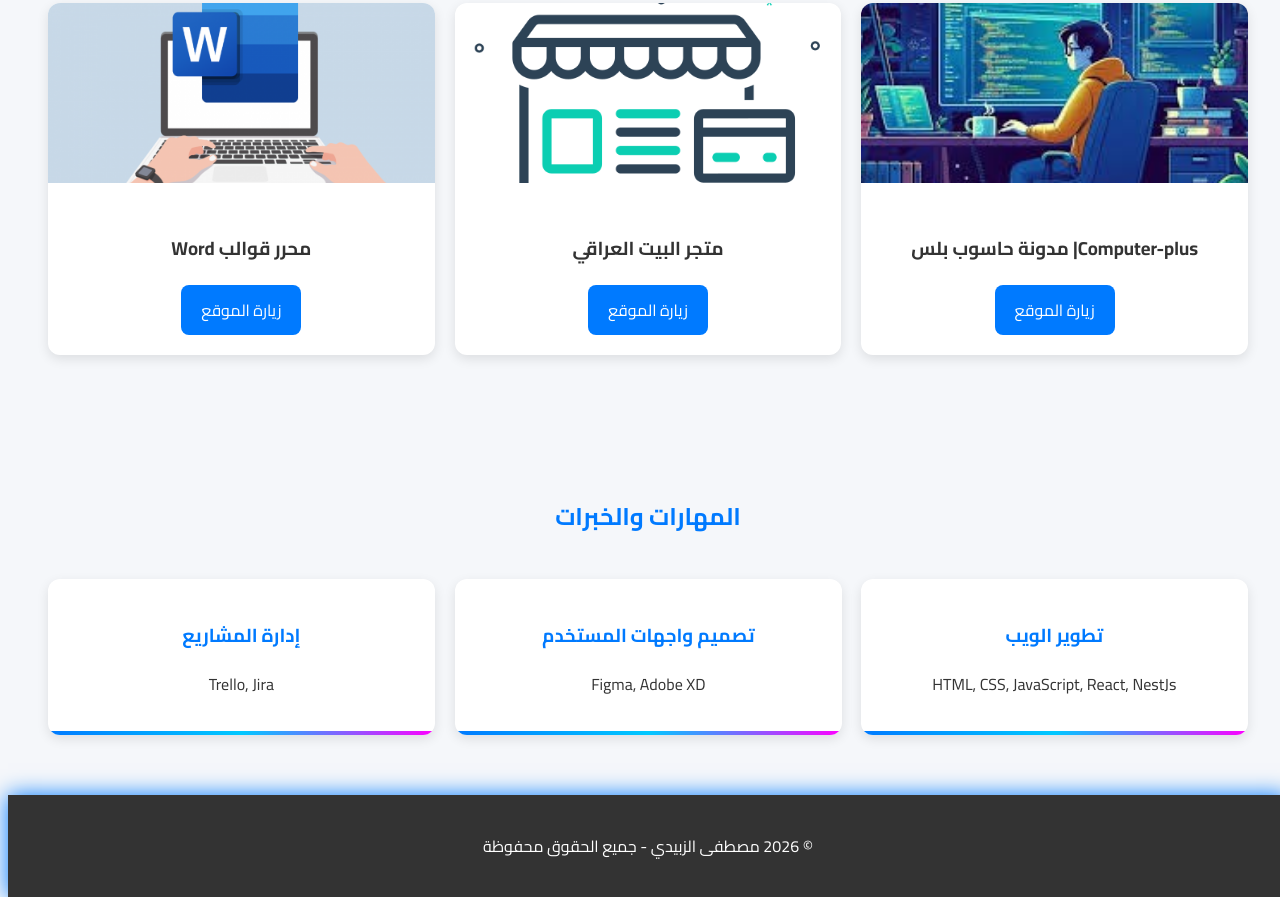
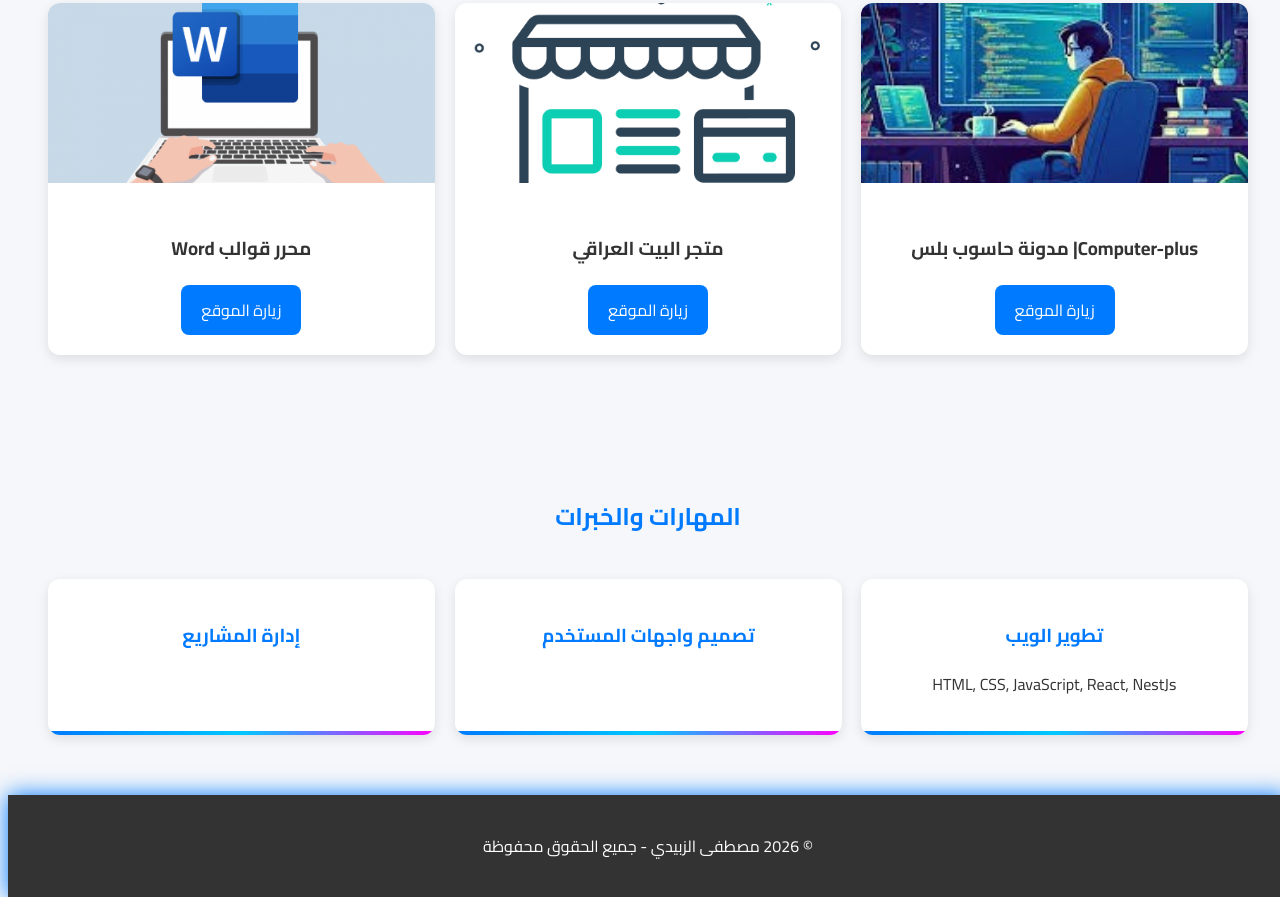
Before and after one commit to mustafa936/portfolio, a plain HTML site: page index.html in a window 1280 px wide. Shown: the part 1295-2192 px from the top of the page. Drawn offline with Linux system fonts and the light colour scheme.

Commit message:
Add files via upload
new

```diff
--- a/index.html
+++ b/index.html
@@ -69,11 +69,11 @@
       </div>
       <div class="skill">
         <h3>تصميم واجهات المستخدم</h3>
-        <p>Figma, Adobe XD</p>
+
       </div>
       <div class="skill">
         <h3>إدارة المشاريع</h3>
-        <p>Trello, Jira</p>
+
       </div>
     </div>
   </section>
```
